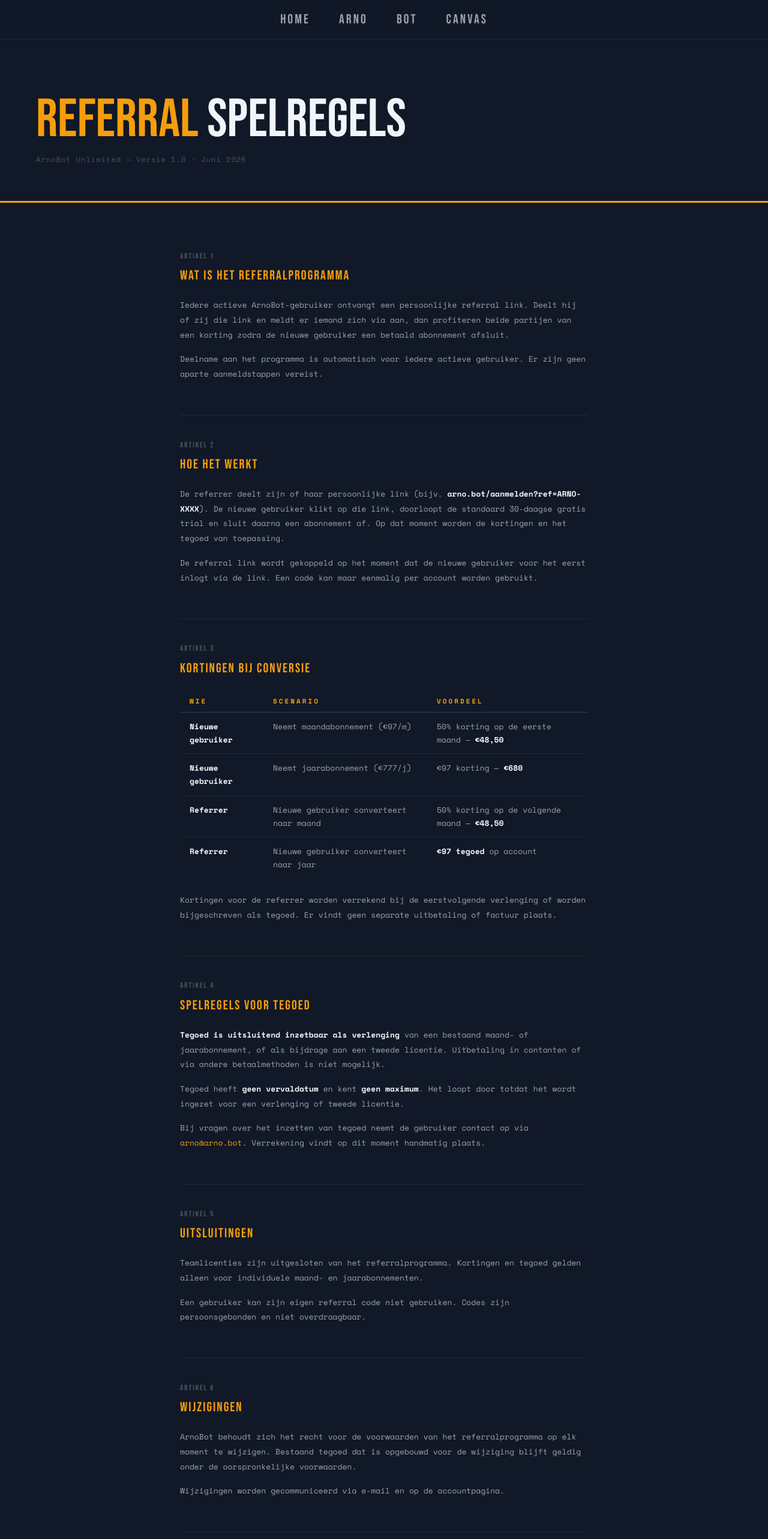
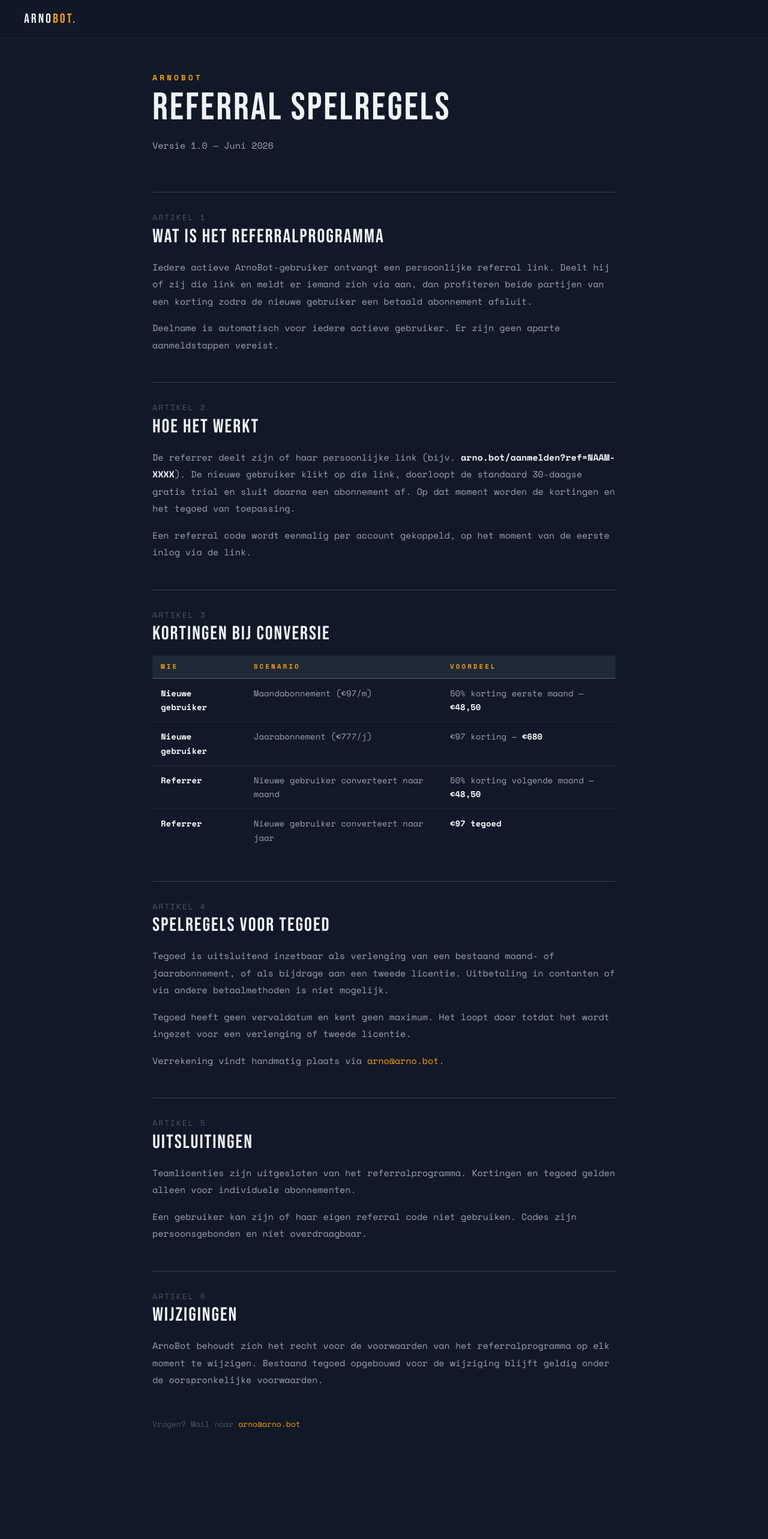
Before and after one commit to arnoceo-ops/arno-blog, a Next.js app: page /referral-spelregels in a window 1280 px wide. Shown: the top 2566 px of the page at 60% size. After the commit the page ends 2466 px from the top, so only its background shows below. Built offline with nearby package versions, Linux system fonts and the light colour scheme.

Commit message:
fix: referral spelregels naar standaard bot-stijl

```diff
--- a/app/referral-spelregels/page.tsx
+++ b/app/referral-spelregels/page.tsx
@@ -1,130 +1,69 @@
 import Link from 'next/link'
 
+export const metadata = {
+  title: 'Referral Spelregels — ArnoBot',
+  robots: 'noindex',
+}
+
 export default function ReferralSpelregelsPage() {
+  const section: React.CSSProperties = { borderTop: '1px solid #374151', paddingTop: 32, marginBottom: 48 }
+  const label: React.CSSProperties = { fontFamily: "'Space Mono', monospace", fontWeight: 700, fontSize: 13, letterSpacing: 4, color: '#f59e0b', marginBottom: 8, display: 'block' }
+  const num: React.CSSProperties = { fontFamily: "'Space Mono', monospace", fontWeight: 400, fontSize: 13, letterSpacing: 2, color: '#4b5563', marginBottom: 6, display: 'block' }
+  const h2: React.CSSProperties = { fontFamily: "'Bebas Neue', sans-serif", fontSize: 32, letterSpacing: 2, color: '#f1f5f9', marginBottom: 20, lineHeight: 1 }
+  const body: React.CSSProperties = { fontFamily: "'Space Mono', monospace", fontWeight: 400, fontSize: 15, lineHeight: 1.9, color: '#9ca3af', marginBottom: 16 }
+
   return (
     <>
       <style>{`
         @import url('https://fonts.googleapis.com/css2?family=Bebas+Neue&family=Space+Mono:wght@400;700&display=swap');
-        *, *::before, *::after { box-sizing: border-box; margin: 0; padding: 0; }
-        body { background: #111827; color: #f1f5f9; font-family: 'Space Mono', monospace; }
-
-        .site-nav {
-          position: fixed; top: 0; left: 0; right: 0; z-index: 100;
-          padding: 16px 40px; display: flex; justify-content: center;
-          border-bottom: 1px solid rgba(255,255,255,0.06);
-          background: rgba(17,24,39,0.9); backdrop-filter: blur(12px);
-        }
-        .nav-links { display: flex; gap: 48px; align-items: center; }
-        .nav-links a {
-          color: #9ca3af; text-decoration: none;
-          font-family: 'Bebas Neue', sans-serif;
-          font-size: 22px; letter-spacing: 3px; transition: color 0.2s;
-        }
-        .nav-links a:hover { color: #f1f5f9; }
-
-        .page { padding-top: 80px; min-height: 100vh; }
-
-        .hero {
-          padding: 80px 60px 60px;
-          border-bottom: 3px solid #f59e0b;
-        }
-        .hero-title {
-          font-family: 'Bebas Neue', sans-serif;
-          font-size: clamp(48px, 7vw, 96px); line-height: 0.9; color: #f1f5f9;
-        }
-        .hero-title span { color: #f59e0b; }
-        .hero-meta { font-size: 12px; color: #4b5563; margin-top: 16px; letter-spacing: 1px; }
-
-        .body { max-width: 760px; margin: 0 auto; padding: 80px 40px 120px; }
-
-        .section { margin-bottom: 56px; }
-        .section-num {
-          font-family: 'Bebas Neue', sans-serif; font-size: 13px;
-          letter-spacing: 2px; color: #4b5563; margin-bottom: 6px;
-        }
-        .section-title {
-          font-family: 'Bebas Neue', sans-serif; font-size: 22px;
-          letter-spacing: 2px; color: #f59e0b; margin-bottom: 20px;
-        }
-        p { font-size: 13px; color: #9ca3af; line-height: 1.9; margin-bottom: 16px; }
-        strong { color: #f1f5f9; }
+        * { box-sizing: border-box; margin: 0; padding: 0; }
+        body { background: #111827; color: #f1f5f9; font-family: 'Space Mono', monospace; font-weight: 400; }
         a { color: #f59e0b; text-decoration: none; }
         a:hover { text-decoration: underline; }
-
-        .divider { height: 1px; background: #1e293b; margin: 40px 0; }
-
-        .tabel {
-          width: 100%; border-collapse: collapse; margin-bottom: 24px;
-          font-size: 13px; font-family: 'Space Mono', monospace;
-        }
-        .tabel th {
-          text-align: left; padding: 10px 16px;
-          font-size: 11px; letter-spacing: 3px; color: #f59e0b;
-          border-bottom: 1px solid #374151;
-        }
-        .tabel td {
-          padding: 12px 16px; color: #9ca3af; line-height: 1.7;
-          border-bottom: 1px solid #1f2937;
-          vertical-align: top;
-        }
-        .tabel td strong { color: #f1f5f9; }
-        .tabel tr:last-child td { border-bottom: none; }
-
-        footer {
-          background: #0d1117; padding: 40px 60px;
-          display: flex; justify-content: space-between; align-items: center;
-          border-top: 1px solid #1f2937;
-        }
-        .footer-logo { font-family: 'Bebas Neue', sans-serif; font-size: 24px; color: #f59e0b; letter-spacing: 3px; }
-        .footer-copy { font-size: 10px; color: #374151; }
-
-        @media (max-width: 600px) {
-          .hero { padding: 60px 24px 40px; }
-          .body { padding: 60px 24px 80px; }
-          footer { padding: 32px 24px; flex-direction: column; gap: 12px; }
-          .tabel th, .tabel td { padding: 10px 12px; }
-        }
+        table { width: 100%; border-collapse: collapse; margin-bottom: 8px; }
+        th { background: #1f2937; color: #f59e0b; font-family: 'Space Mono', monospace; font-size: 11px; letter-spacing: 3px; text-align: left; padding: 10px 14px; border-bottom: 2px solid #374151; }
+        td { font-family: 'Space Mono', monospace; font-size: 14px; color: #9ca3af; padding: 12px 14px; border-bottom: 1px solid #1f2937; vertical-align: top; line-height: 1.7; }
+        td strong { color: #f1f5f9; }
+        tr:last-child td { border-bottom: none; }
       `}</style>
 
-      <nav className="site-nav">
-        <div className="nav-links">
-          <Link href="/">HOME</Link>
-          <Link href="/bio">ARNO</Link>
-          <a href="https://arno.bot/bot">BOT</a>
-          <a href="https://salescanvas.app" target="_blank" rel="noopener noreferrer">CANVAS</a>
-        </div>
+      <nav style={{
+        position: 'fixed', top: 0, left: 0, right: 0, zIndex: 100,
+        padding: '0 clamp(20px, 4vw, 40px)', height: 64,
+        display: 'flex', alignItems: 'center',
+        borderBottom: '1px solid rgba(255,255,255,0.06)',
+        background: 'rgba(17,24,39,0.95)', backdropFilter: 'blur(12px)',
+      }}>
+        <Link href="/bot/account" style={{ fontFamily: "'Bebas Neue', sans-serif", fontSize: 22, letterSpacing: 3, color: '#f1f5f9', textDecoration: 'none' }}>
+          ARNO<span style={{ color: '#f59e0b' }}>BOT.</span>
+        </Link>
       </nav>
 
-      <div className="page">
-        <div className="hero">
-          <h1 className="hero-title"><span>REFERRAL</span> SPELREGELS</h1>
-          <div className="hero-meta">ArnoBot Unlimited — Versie 1.0 · Juni 2026</div>
-        </div>
+      <div style={{ minHeight: '100vh', background: '#111827' }}>
+        <div style={{ maxWidth: 812, margin: '0 auto', padding: 'clamp(80px,12vw,120px) clamp(16px,4vw,20px) 80px' }}>
 
-        <div className="body">
+          <p style={{ ...label, marginBottom: 8 }}>ARNOBOT</p>
+          <h1 style={{ fontFamily: "'Bebas Neue', sans-serif", fontSize: 64, letterSpacing: 3, color: '#f1f5f9', lineHeight: 1.0, marginBottom: 16 }}>REFERRAL SPELREGELS</h1>
+          <p style={{ ...body, marginBottom: 64 }}>Versie 1.0 — Juni 2026</p>
 
-          <div className="section">
-            <div className="section-num">ARTIKEL 1</div>
-            <div className="section-title">WAT IS HET REFERRALPROGRAMMA</div>
-            <p>Iedere actieve ArnoBot-gebruiker ontvangt een persoonlijke referral link. Deelt hij of zij die link en meldt er iemand zich via aan, dan profiteren beide partijen van een korting zodra de nieuwe gebruiker een betaald abonnement afsluit.</p>
-            <p>Deelname aan het programma is automatisch voor iedere actieve gebruiker. Er zijn geen aparte aanmeldstappen vereist.</p>
+          <div style={section}>
+            <span style={num}>ARTIKEL 1</span>
+            <h2 style={h2}>WAT IS HET REFERRALPROGRAMMA</h2>
+            <p style={body}>Iedere actieve ArnoBot-gebruiker ontvangt een persoonlijke referral link. Deelt hij of zij die link en meldt er iemand zich via aan, dan profiteren beide partijen van een korting zodra de nieuwe gebruiker een betaald abonnement afsluit.</p>
+            <p style={body}>Deelname is automatisch voor iedere actieve gebruiker. Er zijn geen aparte aanmeldstappen vereist.</p>
           </div>
 
-          <div className="divider" />
-
-          <div className="section">
-            <div className="section-num">ARTIKEL 2</div>
-            <div className="section-title">HOE HET WERKT</div>
-            <p>De referrer deelt zijn of haar persoonlijke link (bijv. <strong>arno.bot/aanmelden?ref=ARNO-XXXX</strong>). De nieuwe gebruiker klikt op die link, doorloopt de standaard 30-daagse gratis trial en sluit daarna een abonnement af. Op dat moment worden de kortingen en het tegoed van toepassing.</p>
-            <p>De referral link wordt gekoppeld op het moment dat de nieuwe gebruiker voor het eerst inlogt via de link. Een code kan maar eenmalig per account worden gebruikt.</p>
+          <div style={section}>
+            <span style={num}>ARTIKEL 2</span>
+            <h2 style={h2}>HOE HET WERKT</h2>
+            <p style={body}>De referrer deelt zijn of haar persoonlijke link (bijv. <strong style={{ color: '#f1f5f9' }}>arno.bot/aanmelden?ref=NAAM-XXXX</strong>). De nieuwe gebruiker klikt op die link, doorloopt de standaard 30-daagse gratis trial en sluit daarna een abonnement af. Op dat moment worden de kortingen en het tegoed van toepassing.</p>
+            <p style={body}>Een referral code wordt eenmalig per account gekoppeld, op het moment van de eerste inlog via de link.</p>
           </div>
 
-          <div className="divider" />
-
-          <div className="section">
-            <div className="section-num">ARTIKEL 3</div>
-            <div className="section-title">KORTINGEN BIJ CONVERSIE</div>
-            <table className="tabel">
+          <div style={section}>
+            <span style={num}>ARTIKEL 3</span>
+            <h2 style={h2}>KORTINGEN BIJ CONVERSIE</h2>
+            <table>
               <thead>
                 <tr>
                   <th>WIE</th>
@@ -135,70 +74,55 @@ export default function ReferralSpelregelsPage() {
               <tbody>
                 <tr>
                   <td><strong>Nieuwe gebruiker</strong></td>
-                  <td>Neemt maandabonnement (€97/m)</td>
-                  <td>50% korting op de eerste maand — <strong>€48,50</strong></td>
+                  <td>Maandabonnement (€97/m)</td>
+                  <td>50% korting eerste maand — <strong>€48,50</strong></td>
                 </tr>
                 <tr>
                   <td><strong>Nieuwe gebruiker</strong></td>
-                  <td>Neemt jaarabonnement (€777/j)</td>
+                  <td>Jaarabonnement (€777/j)</td>
                   <td>€97 korting — <strong>€680</strong></td>
                 </tr>
                 <tr>
                   <td><strong>Referrer</strong></td>
                   <td>Nieuwe gebruiker converteert naar maand</td>
-                  <td>50% korting op de volgende maand — <strong>€48,50</strong></td>
+                  <td>50% korting volgende maand — <strong>€48,50</strong></td>
                 </tr>
                 <tr>
                   <td><strong>Referrer</strong></td>
                   <td>Nieuwe gebruiker converteert naar jaar</td>
-                  <td><strong>€97 tegoed</strong> op account</td>
+                  <td><strong>€97 tegoed</strong></td>
                 </tr>
               </tbody>
             </table>
-            <p>Kortingen voor de referrer worden verrekend bij de eerstvolgende verlenging of worden bijgeschreven als tegoed. Er vindt geen separate uitbetaling of factuur plaats.</p>
           </div>
 
-          <div className="divider" />
-
-          <div className="section">
-            <div className="section-num">ARTIKEL 4</div>
-            <div className="section-title">SPELREGELS VOOR TEGOED</div>
-            <p><strong>Tegoed is uitsluitend inzetbaar als verlenging</strong> van een bestaand maand- of jaarabonnement, of als bijdrage aan een tweede licentie. Uitbetaling in contanten of via andere betaalmethoden is niet mogelijk.</p>
-            <p>Tegoed heeft <strong>geen vervaldatum</strong> en kent <strong>geen maximum</strong>. Het loopt door totdat het wordt ingezet voor een verlenging of tweede licentie.</p>
-            <p>Bij vragen over het inzetten van tegoed neemt de gebruiker contact op via <a href="mailto:arno@arno.bot">arno@arno.bot</a>. Verrekening vindt op dit moment handmatig plaats.</p>
+          <div style={section}>
+            <span style={num}>ARTIKEL 4</span>
+            <h2 style={h2}>SPELREGELS VOOR TEGOED</h2>
+            <p style={body}>Tegoed is uitsluitend inzetbaar als verlenging van een bestaand maand- of jaarabonnement, of als bijdrage aan een tweede licentie. Uitbetaling in contanten of via andere betaalmethoden is niet mogelijk.</p>
+            <p style={body}>Tegoed heeft geen vervaldatum en kent geen maximum. Het loopt door totdat het wordt ingezet voor een verlenging of tweede licentie.</p>
+            <p style={body}>Verrekening vindt handmatig plaats via <a href="mailto:arno@arno.bot">arno@arno.bot</a>.</p>
           </div>
 
-          <div className="divider" />
-
-          <div className="section">
-            <div className="section-num">ARTIKEL 5</div>
-            <div className="section-title">UITSLUITINGEN</div>
-            <p>Teamlicenties zijn uitgesloten van het referralprogramma. Kortingen en tegoed gelden alleen voor individuele maand- en jaarabonnementen.</p>
-            <p>Een gebruiker kan zijn eigen referral code niet gebruiken. Codes zijn persoonsgebonden en niet overdraagbaar.</p>
+          <div style={section}>
+            <span style={num}>ARTIKEL 5</span>
+            <h2 style={h2}>UITSLUITINGEN</h2>
+            <p style={body}>Teamlicenties zijn uitgesloten van het referralprogramma. Kortingen en tegoed gelden alleen voor individuele abonnementen.</p>
+            <p style={body}>Een gebruiker kan zijn of haar eigen referral code niet gebruiken. Codes zijn persoonsgebonden en niet overdraagbaar.</p>
           </div>
 
-          <div className="divider" />
-
-          <div className="section">
-            <div className="section-num">ARTIKEL 6</div>
-            <div className="section-title">WIJZIGINGEN</div>
-            <p>ArnoBot behoudt zich het recht voor de voorwaarden van het referralprogramma op elk moment te wijzigen. Bestaand tegoed dat is opgebouwd voor de wijziging blijft geldig onder de oorspronkelijke voorwaarden.</p>
-            <p>Wijzigingen worden gecommuniceerd via e-mail en op de accountpagina.</p>
+          <div style={section}>
+            <span style={num}>ARTIKEL 6</span>
+            <h2 style={h2}>WIJZIGINGEN</h2>
+            <p style={body}>ArnoBot behoudt zich het recht voor de voorwaarden van het referralprogramma op elk moment te wijzigen. Bestaand tegoed opgebouwd voor de wijziging blijft geldig onder de oorspronkelijke voorwaarden.</p>
           </div>
 
-          <div className="divider" />
-
-          <p style={{ fontSize: 11, color: '#4b5563' }}>
+          <p style={{ fontFamily: "'Space Mono', monospace", fontSize: 13, color: '#4b5563', lineHeight: 1.8, marginTop: 16 }}>
             Vragen? Mail naar <a href="mailto:arno@arno.bot">arno@arno.bot</a>
           </p>
 
         </div>
       </div>
-
-      <footer>
-        <span className="footer-logo">ArnoBot</span>
-        <span className="footer-copy">© Royal Dutch Sales 2026</span>
-      </footer>
     </>
   )
 }
```
